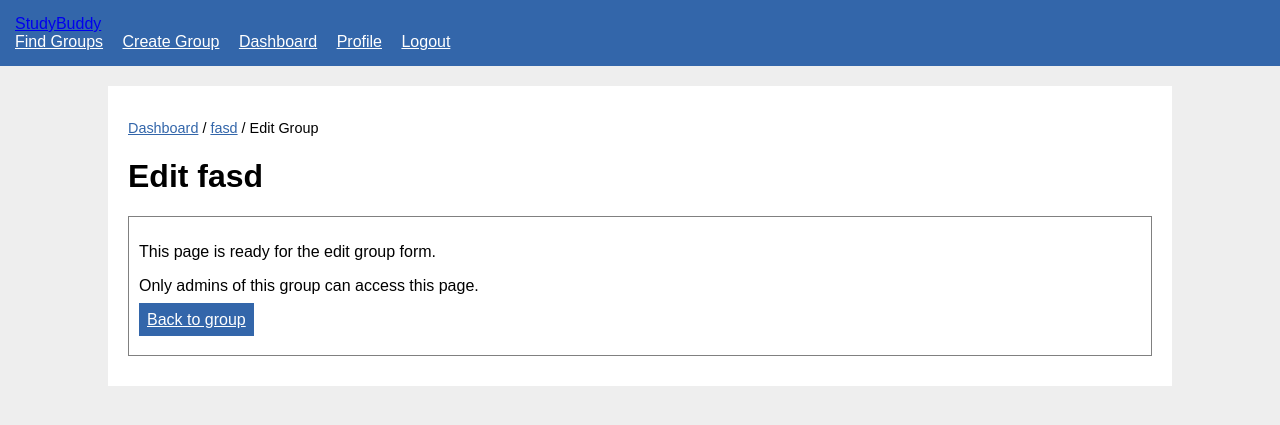
After one commit to daniu98/StudyBuddy, a Flask app: page /groups/1/edit in a window 1280 px wide. The commit adds this page. Shown: the top 425 px of the page. Run offline with Flask 3, Linux system fonts and the light colour scheme; a user stored in the database is signed in; data comes from the database, SQL or seed files in the repository; both versions use the stored data as it was after the commit.

Commit message:
Add group route and page shell with admin authoration guard

```diff
--- a/app.py
+++ b/app.py
@@ -228,6 +228,47 @@ def group_detail(group_id):
         membership=member,
     )
 
+
+@app.route("/groups/<int:group_id>/edit", methods=["GET"])
+@login_required
+def edit_group(group_id):
+    conn = get_db()
+    user_id = session["user_id"]
+
+    group = conn.execute(
+        """
+        SELECT sg.*, u.name AS admin_name
+        FROM study_groups sg
+        JOIN users u ON sg.admin_id = u.id
+        WHERE sg.id = ?
+        """,
+        (group_id,),
+    ).fetchone()
+
+    if group is None:
+        conn.close()
+        flash("That study group does not exist.")
+        return redirect(url_for("dashboard"))
+
+    membership = conn.execute(
+        """
+        SELECT role
+        FROM group_members
+        WHERE group_id = ? AND user_id = ?
+        """,
+        (group_id, user_id),
+    ).fetchone()
+
+    if membership is None or membership["role"] != "admin":
+        conn.close()
+        flash("Only group admins can edit this study group.")
+        return redirect(url_for("dashboard"))
+
+    conn.close()
+
+    return render_template("edit_group.html", group=group)
+
+
 @app.route("/study-groups/new", methods=["GET", "POST"])
 @login_required
 def create_study_group():
--- /dev/null
+++ b/templates/edit_group.html
@@ -0,0 +1,16 @@
+{% extends "base.html" %}
+{% block content %}
+<p class="breadcrumb">
+    <a href="{{ url_for('dashboard') }}">Dashboard</a> /
+    <a href="{{ url_for('group_detail', group_id=group.id) }}">{{ group.title }}</a> /
+    Edit Group
+</p>
+
+<h1>Edit {{ group.title }}</h1>
+
+<section class="card">
+    <p>This page is ready for the edit group form.</p>
+    <p>Only admins of this group can access this page.</p>
+    <p><a class="button" href="{{ url_for('group_detail', group_id=group.id) }}">Back to group</a></p>
+</section>
+{% endblock %}
--- a/templates/group_detail.html
+++ b/templates/group_detail.html
@@ -5,7 +5,7 @@
 <h1>{{ group.title }}</h1>
 
 {% if membership.role == "admin" %}
-    <p><a class="button" href="/groups/{{ group.id }}/edit">Edit Group</a></p>
+    <p><a class="button" href="{{ url_for('edit_group', group_id=group.id) }}">Edit Group</a></p>
 {% endif %}
 
 <section class="card">
```
Also changed, not shown: studybuddy.db.
